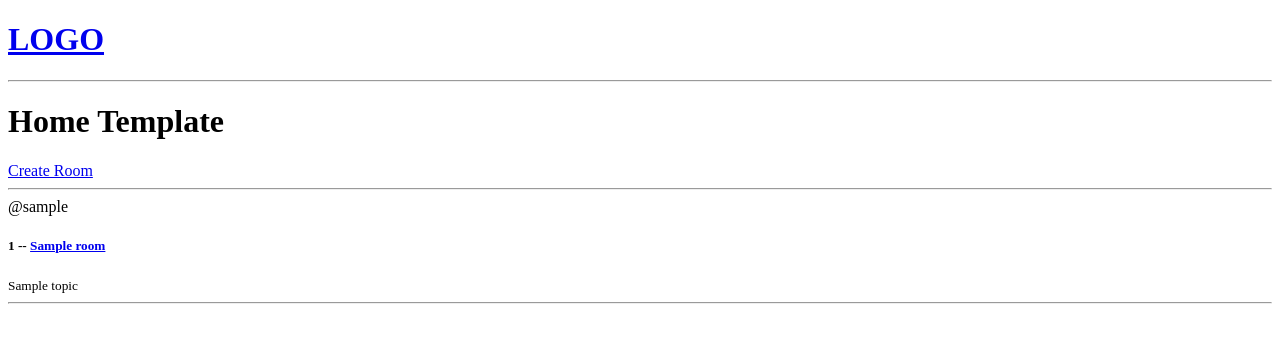
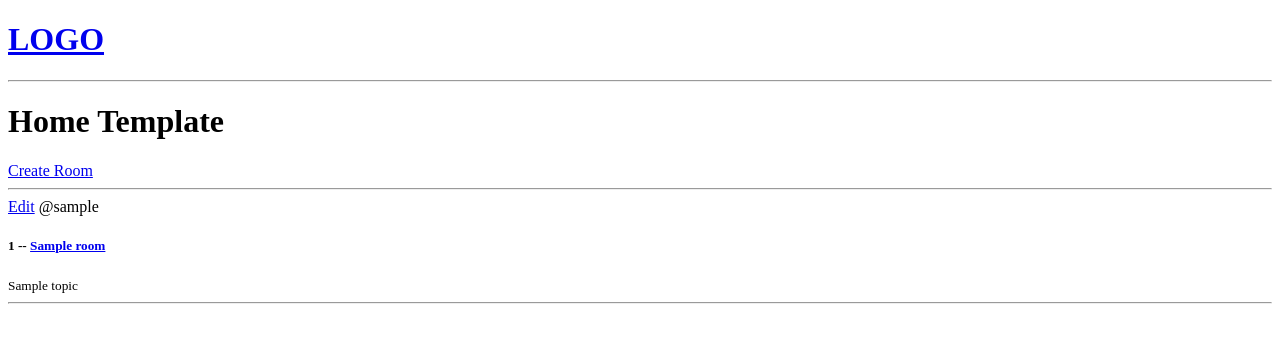
Before and after one commit to JRVinson87/studybud, a Django app: template base/templates/base/home.html in a window 1280 px wide. Shown: the top 343 px of the page. Run offline with Django 4.2, Linux system fonts and the light colour scheme; the template is opened without the code that fills it: most values are stand-ins (such as "Sample title", 1, 10 or a date in 2020).

Commit message:
add edit link on homepage rooms

```diff
--- a/base/templates/base/home.html
+++ b/base/templates/base/home.html
@@ -10,6 +10,7 @@
     <div>
         {% for room in rooms %}
             <div>
+                <a href="{% url 'update-room' room.id %}">Edit</a>
                 <span>@{{room.host.username}}</span>
                 <!--using {% url 'room' room.id %} uses 'name' of the path and inserts room.id-->
                 <h5>{{room.id}} -- <a href="{% url 'room' room.id %}">{{room.name}}</a></h5>
--- a/base/urls.py
+++ b/base/urls.py
@@ -5,4 +5,5 @@ urlpatterns = [
     path('', views.home, name="home"),
     path('room/<str:pk>', views.room, name="room"),
     path('create-room/', views.createRoom, name='create-room'),
+    path('update-room/<str:pk>', views.updateRoom, name='update-room'),
 ]
```
